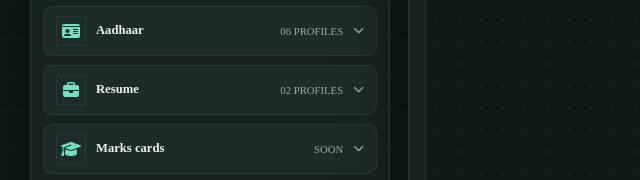
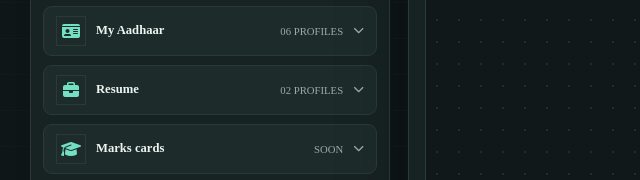
Before and after one commit to Shaztry/ride-docs, a plain HTML site: page index.html in a window 1280 px wide. Shown: the part 502-682 px from the top of the page, 6-646 px from the left. Drawn offline with Linux system fonts and the light colour scheme.

Commit message:
commited

```diff
--- a/index.html
+++ b/index.html
@@ -370,7 +370,7 @@
                 ]
             },
             {
-                title: 'Aadhaar',
+                title: 'My Aadhaar',
                 icon: 'fa-id-card',
                 groups: [
                     { title: 'Husband', icon: 'fa-user', placeholder: 'Husband', driveUrl: 'https://drive.google.com/file/d/1WVlEyygEfNeRqwP-x6mQRCkGftNLshsX/view?usp=drive_link' },
```
